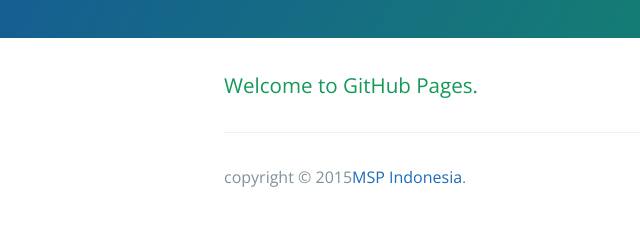
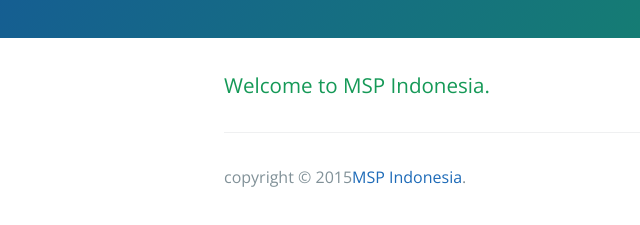
Before and after one commit to mspindonesia/mspindonesia.github.io, a plain HTML site: page index.html in a window 1280 px wide. Shown: the part 279-504 px from the top of the page, 0-640 px from the left. Drawn offline with nearby package versions, Linux system fonts and the light colour scheme.

Commit message:
Update index.html

```diff
--- a/index.html
+++ b/index.html
@@ -17,7 +17,7 @@
 
     <section class="main-content">
       <h3>
-<a id="welcome-to-github-pages" class="anchor" href="#welcome-to-github-pages" aria-hidden="true"><span class="octicon octicon-link"></span></a>Welcome to GitHub Pages.</h3>
+<a id="welcome-to-github-pages" class="anchor" href="#welcome-to-github-pages" aria-hidden="true"><span class="octicon octicon-link"></span></a>Welcome to MSP Indonesia.</h3>
 
       <footer class="site-footer">
 
```
